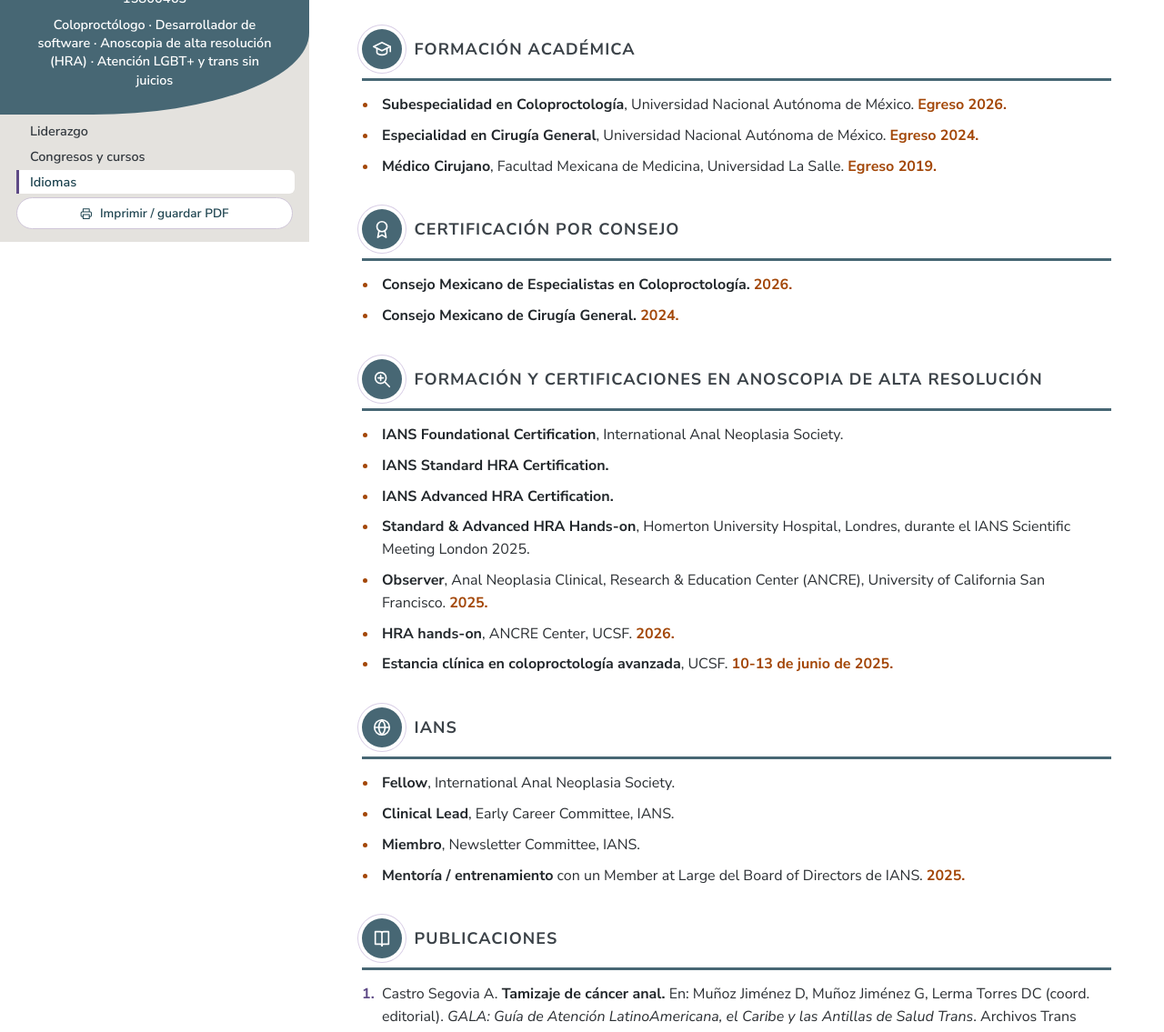
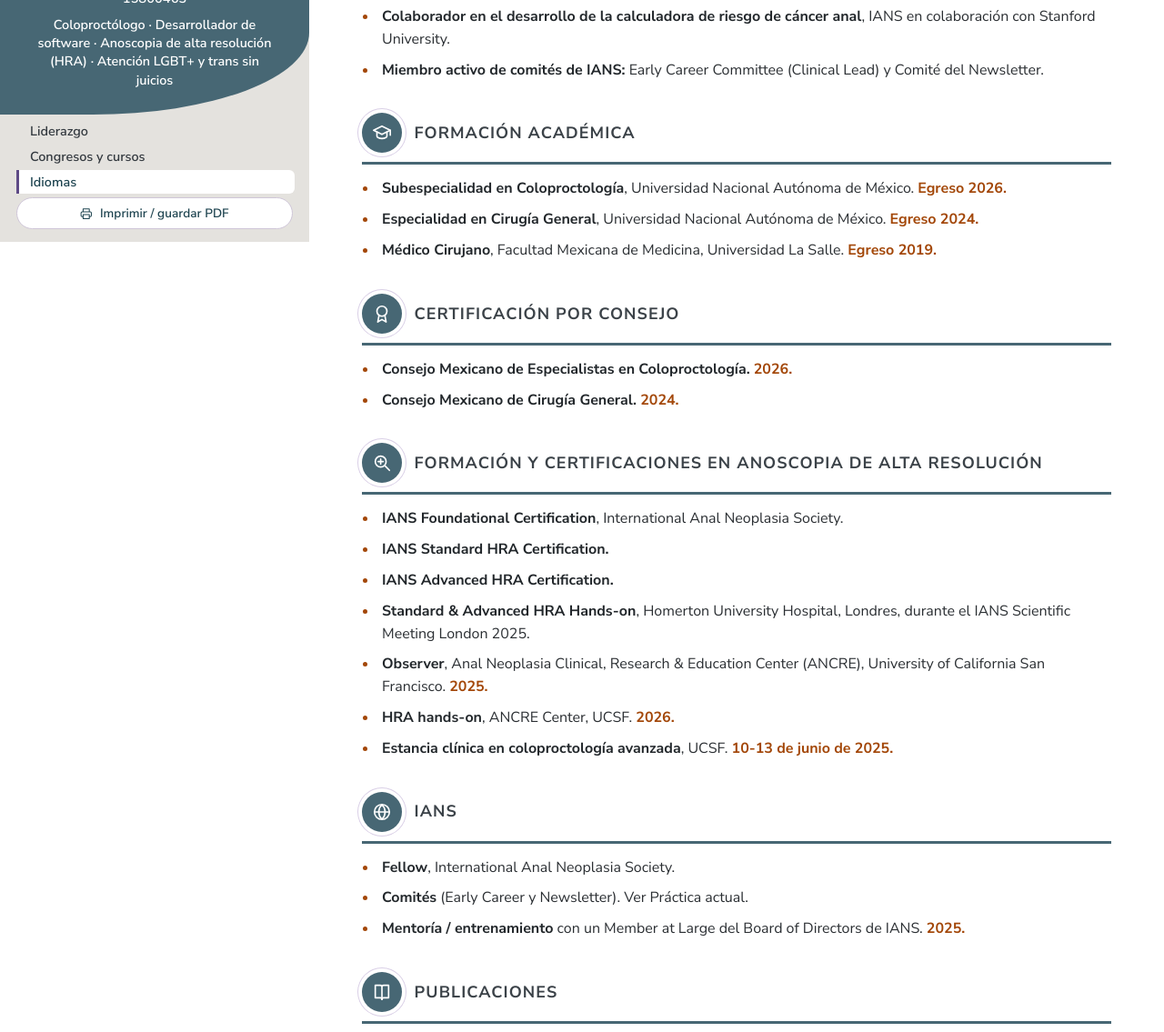
Before and after one commit to consultadrcastro/consultadrcastro.github.io, a plain HTML site: page cv/index.html in a window 1280 px wide. Shown: the part 534-1669 px from the top of the page at 91% size. Drawn offline with Linux system fonts and the light colour scheme.

Commit message:
Añadir la calculadora de IANS y los comités en Práctica actual.
El detalle de Early Career y Newsletter queda ahí; Liderazgo e IANS solo remiten a esa sección.

Co-authored-by: acsegov93 <acsegov93@users.noreply.github.com>

```diff
--- a/cv/index.html
+++ b/cv/index.html
@@ -85,6 +85,8 @@
       <ul class="items">
         <li><strong>Coloproctólogo</strong>, Transsalud, Ciudad de México. <span class="date">2025-actualidad.</span></li>
         <li><strong>Práctica privada</strong>, Ciudad de México.</li>
+        <li><strong>Colaborador en el desarrollo de la calculadora de riesgo de cáncer anal</strong>, IANS en colaboración con Stanford University.</li>
+        <li><strong>Miembro activo de comités de IANS:</strong> Early Career Committee (Clinical Lead) y Comité del Newsletter.</li>
       </ul>
     </section>
 
@@ -122,8 +124,7 @@
       <h2><span class="ic"><svg><use href="#i-globe"/></svg></span>IANS</h2>
       <ul class="items">
         <li><strong>Fellow</strong>, International Anal Neoplasia Society.</li>
-        <li><strong>Clinical Lead</strong>, Early Career Committee, IANS.</li>
-        <li><strong>Miembro</strong>, Newsletter Committee, IANS.</li>
+        <li><strong>Comités</strong> (Early Career y Newsletter). Ver Práctica actual.</li>
         <li><strong>Mentoría / entrenamiento</strong> con un Member at Large del Board of Directors de IANS. <span class="date">2025.</span></li>
       </ul>
     </section>
@@ -195,7 +196,7 @@
         <li><strong>Jefe de Residentes de Coloproctología.</strong> <span class="date">2025-2026.</span></li>
         <li><strong>Jefe de Residentes de Cirugía General (R4).</strong> <span class="date">2023-2024.</span></li>
         <li><strong>Curador</strong>, TEDxMexicoCity. <span class="date">2016.</span></li>
-        <li><strong>Clinical Lead</strong>, Early Career Committee, IANS.</li>
+        <li><strong>Clinical Lead</strong>, comités de IANS. Ver Práctica actual.</li>
       </ul>
       <h3 class="group">Docencia</h3>
       <ul class="items">
```
